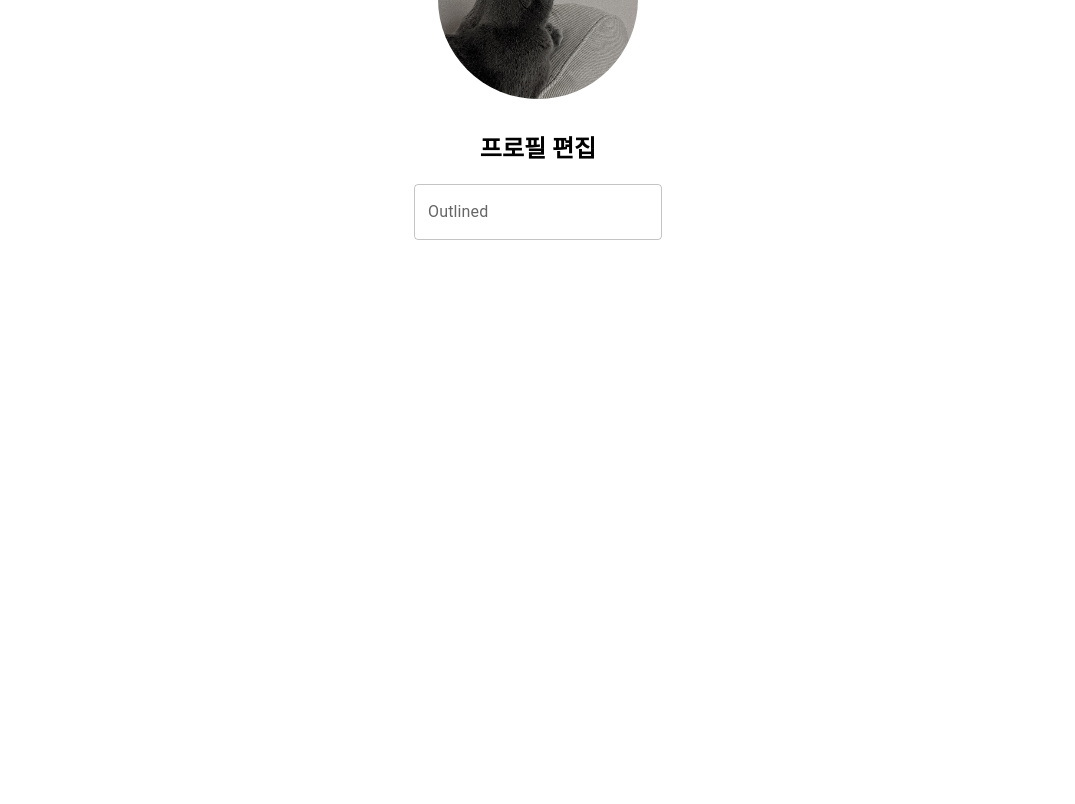
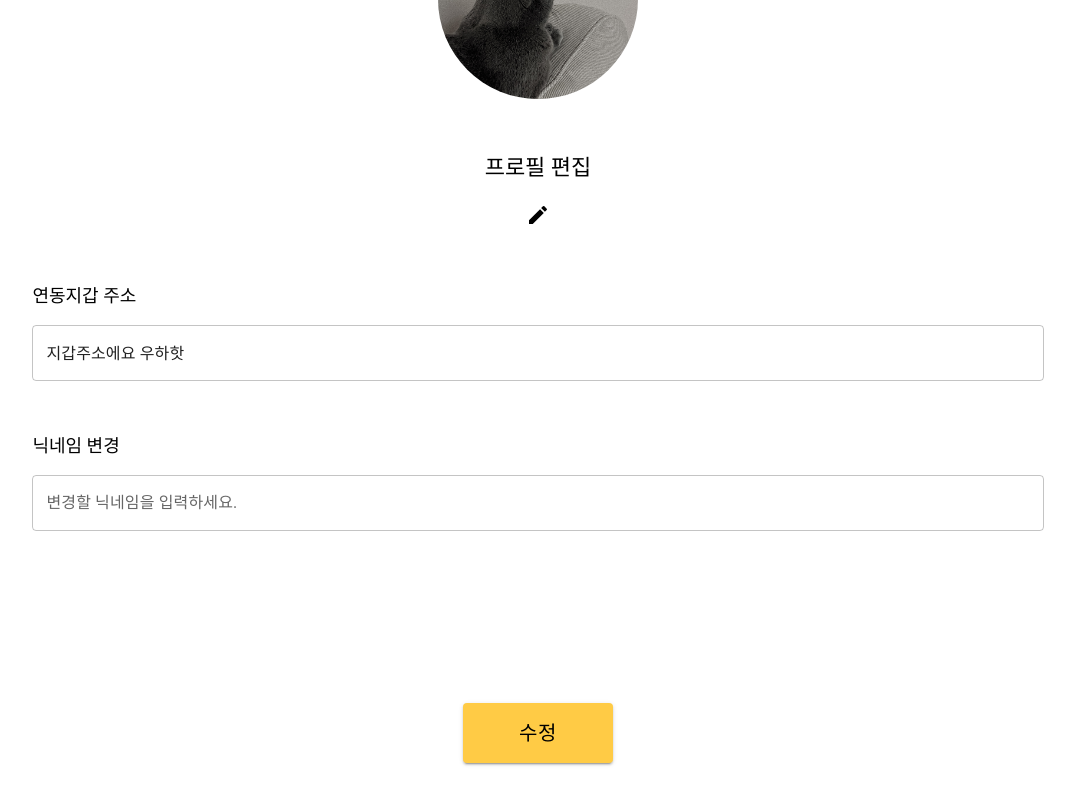
Before and after one commit to 98pej11/NFasT, a React (Create React App) app in the folder frontend/nfast/: page /myinfo in a window 1280 px wide. Shown: the part 400-1204 px from the top of the page, without its empty margins (102-1177 px from the left). Before the commit the page ends 800 px from the top, so only its background shows below. Built offline with nearby package versions, Linux system fonts and the light colour scheme.

Commit message:
⭐ FEAT : 정보 수정 UI 구현

```diff
--- a/frontend/nfast/src/components/mypage/MyInfo.jsx
+++ b/frontend/nfast/src/components/mypage/MyInfo.jsx
@@ -3,15 +3,36 @@ import styled from "styled-components";
 import IconButton from "@mui/material/IconButton";
 import Avatar from "@mui/material/Avatar";
 import TextField from "@mui/material/TextField";
+import EditIcon from "@mui/icons-material/Edit";
+import Button from "@mui/material/Button";
 
 const Styledh2 = styled.div`
   text-align: center;
   margin: 10%;
+  h2 {
+    margin-bottom: 50px;
+  }
+  p {
+    font-size: 22px;
+    margin-top: 50px;
+  }
+`;
+
+const StyleBtn = styled.div`
+  margin: 17%;
+  Button {
+    width: 150px;
+    height: 60px;
+    background-color: #ffcb45;
+    color: black;
+    font-size: 20px;
+  }
 `;
 function MyInfo() {
   return (
+    <div>
       <Styledh2>
-      <h2 style={{ marginBottom: 50 }}>정보 수정</h2>
+        <h2>정보 수정</h2>
         <IconButton sx={{ width: 200, height: 200 }}>
           <Avatar
             alt="Remy Sharp"
@@ -19,9 +40,29 @@ function MyInfo() {
             sx={{ width: 200, height: 200 }}
           />
         </IconButton>
-      <h2 style={{ marginTop: 30 }}>프로필 편집</h2>
-      <TextField id="outlined-basic" label="Outlined" variant="outlined" />
+        <p>프로필 편집</p>
+        <EditIcon />
+        <p style={{ textAlign: "left", fontSize: "large" }}>연동지갑 주소</p>
+        <TextField
+          id="filled-read-only-input"
+          defaultValue="지갑주소에요 우하핫"
+          fullWidth
+          InputProps={{
+            readOnly: true,
+          }}
+        />
+        <p style={{ textAlign: "left", fontSize: "large" }}>닉네임 변경</p>
+        <TextField
+          id="outlined-basic"
+          label="변경할 닉네임을 입력하세요."
+          variant="outlined"
+          fullWidth
+        />
+        <StyleBtn>
+          <Button variant="contained">수정</Button>
+        </StyleBtn>
       </Styledh2>
+    </div>
   );
 }
 
```
Lines whose indentation alone changed are shown as unchanged.
